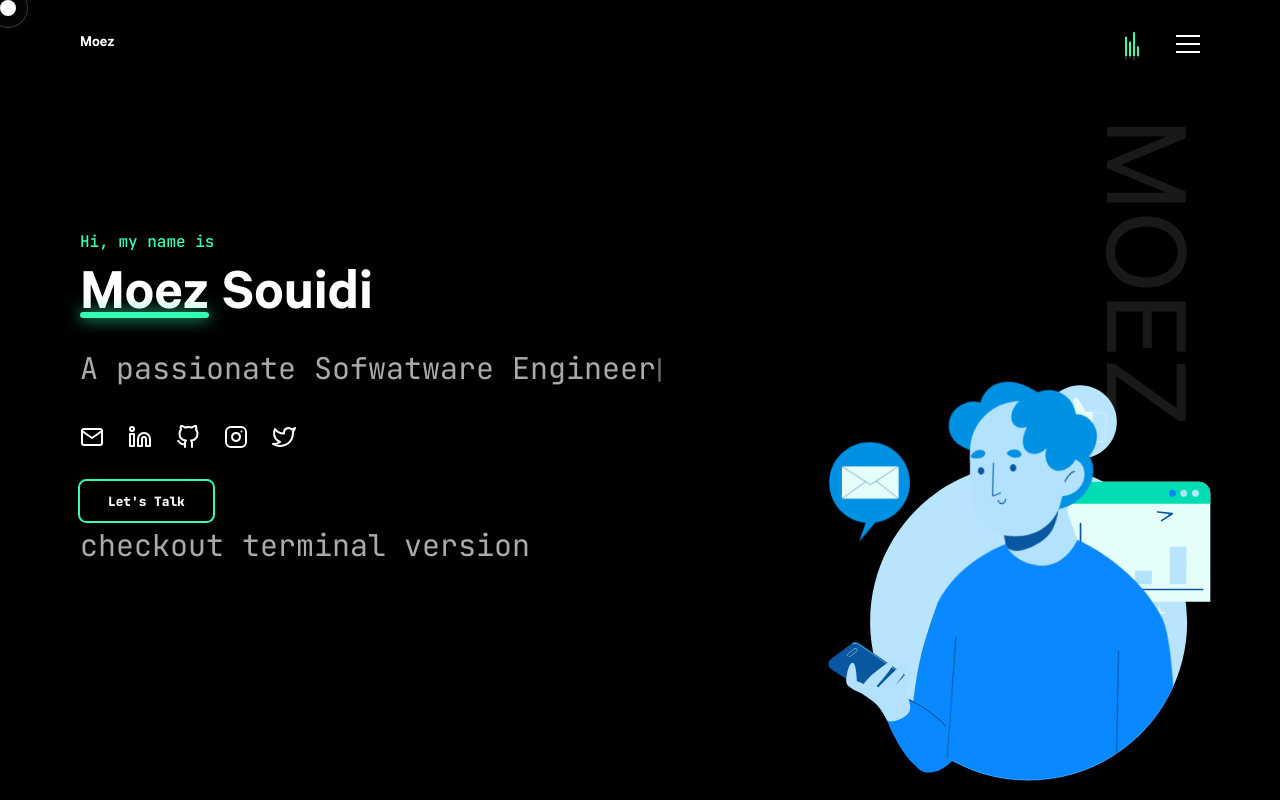
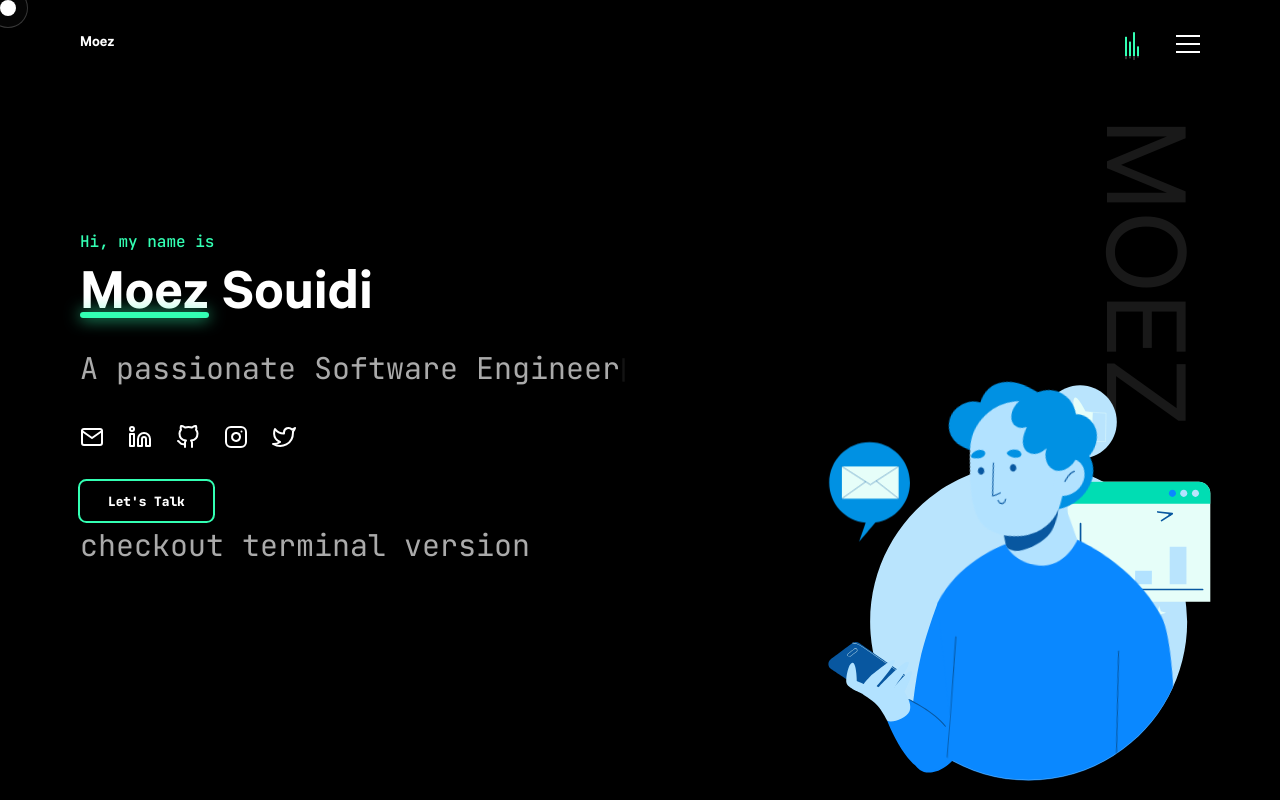
Before and after one commit to Moez-0/Folio, a Next.js app: page / in a window 1280 px wide. Shown: the top 800 px of the page. Built offline with nearby package versions, Linux system fonts and the light colour scheme; no server answers; what bad-words would draw is missing.

Commit message:
Update constants.js

```diff
--- a/constants.js
+++ b/constants.js
@@ -44,7 +44,7 @@ export const MENULINKS = [
 ];
 
 export const TYPED_STRINGS = [
-  "A passionate Sofwatware Engineer",
+  "A passionate Software Engineer",
   "I build things for the web",
   "I create aesthetic and modern apps",
 ];
```
